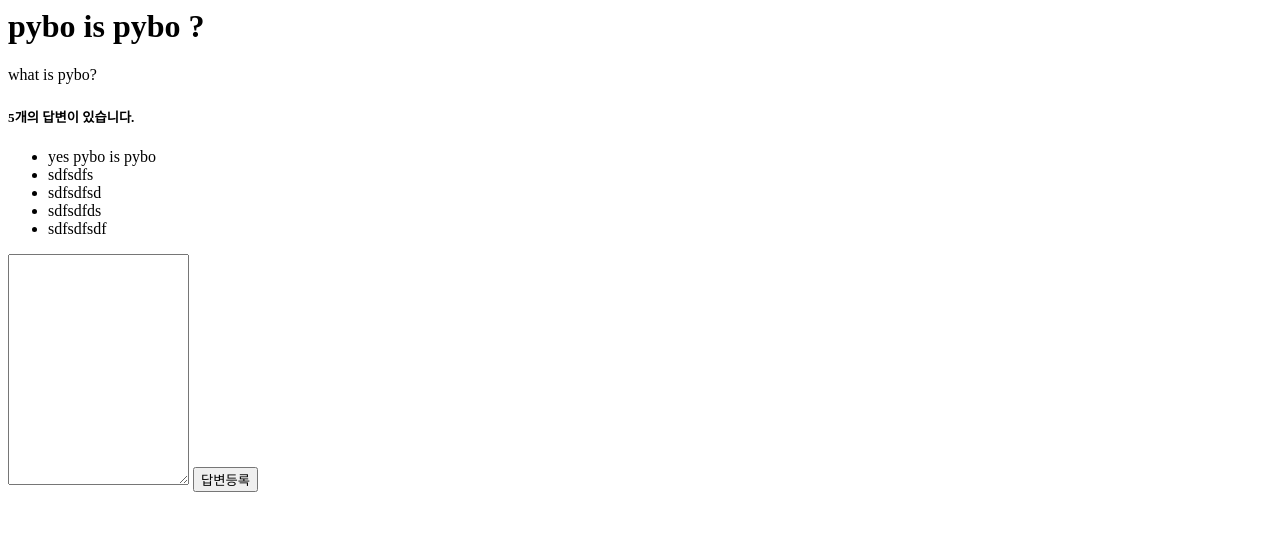
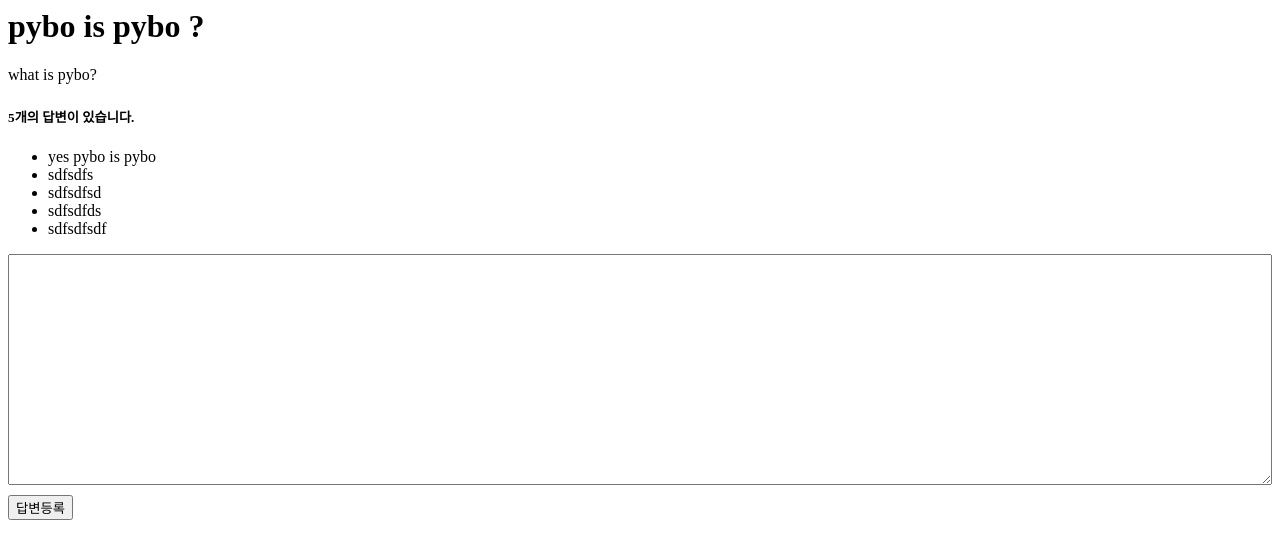
Before and after one commit to ckdtjq1121/prac_jump2django, a Django app: page /pybo/1/ in a window 1280 px wide. Shown: the top 559 px of the page. Run offline with Django 4.2, Linux system fonts and the light colour scheme; data comes from the database, SQL or seed files in the repository.

Commit message:
feat: apply css
static 을 이용해 css를 적용

```diff
--- a/project/mysite/config/settings.py
+++ b/project/mysite/config/settings.py
@@ -117,7 +117,9 @@ USE_TZ = True
 # https://docs.djangoproject.com/en/4.0/howto/static-files/
 
 STATIC_URL = 'static/'
-
+STATICFILES_DIRS = [
+    BASE_DIR / 'static',
+]
 # Default primary key field type
 # https://docs.djangoproject.com/en/4.0/ref/settings/#default-auto-field
 
--- /dev/null
+++ b/project/mysite/static/style.css
@@ -0,0 +1,7 @@
+textarea {
+    width:100%;
+}
+
+input[type=submit] {
+    margin-top:10px;
+}
--- a/project/mysite/templates/pybo/question_detail.html
+++ b/project/mysite/templates/pybo/question_detail.html
@@ -1,8 +1,14 @@
+{% load static %}
+<link rel="stylesheet" type="text/css" href="{% static 'style.css' %}">
+
 <h1>{{ question.subject }}</h1>
+
 <div>
     {{ question.content }}
 </div>
+
 <h5>{{ question.answer_set.count }}개의 답변이 있습니다.</h5>
+
 <div>
     <ul>
     {% for answer in question.answer_set.all %}
```
